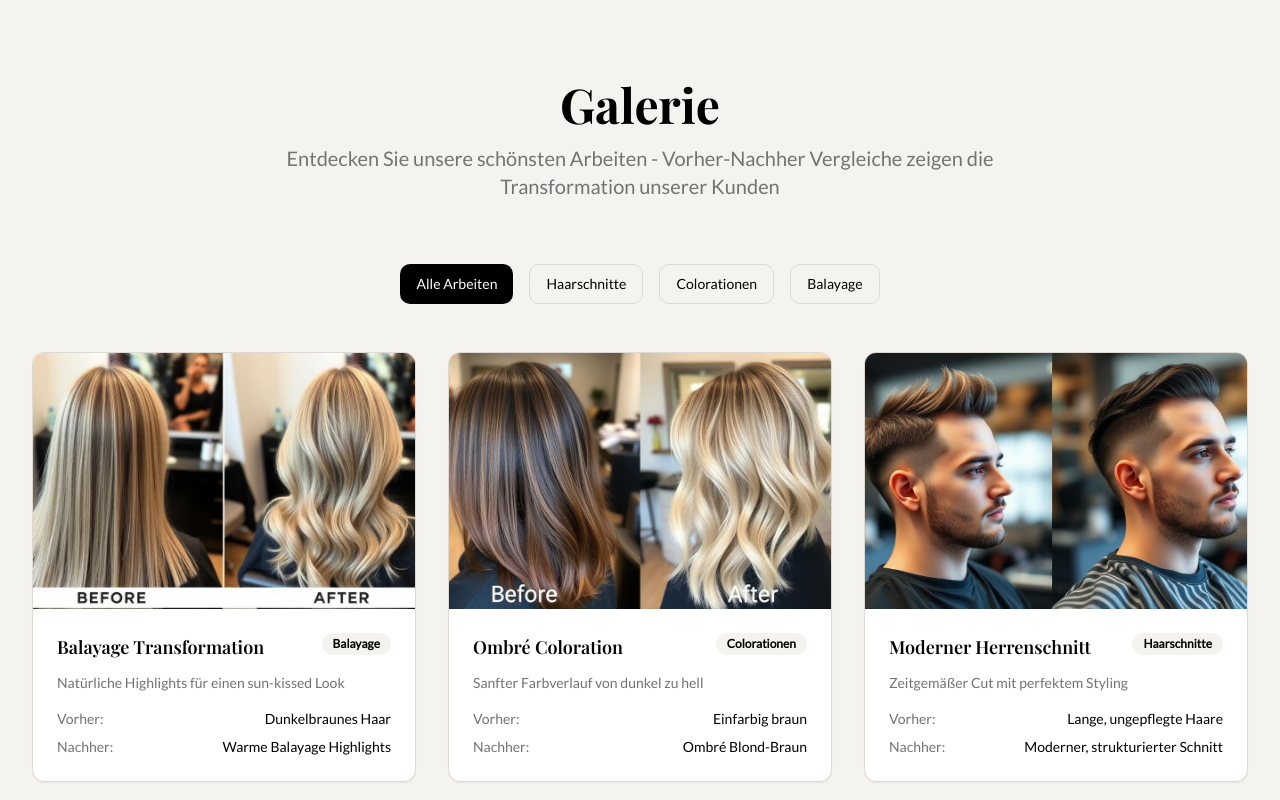
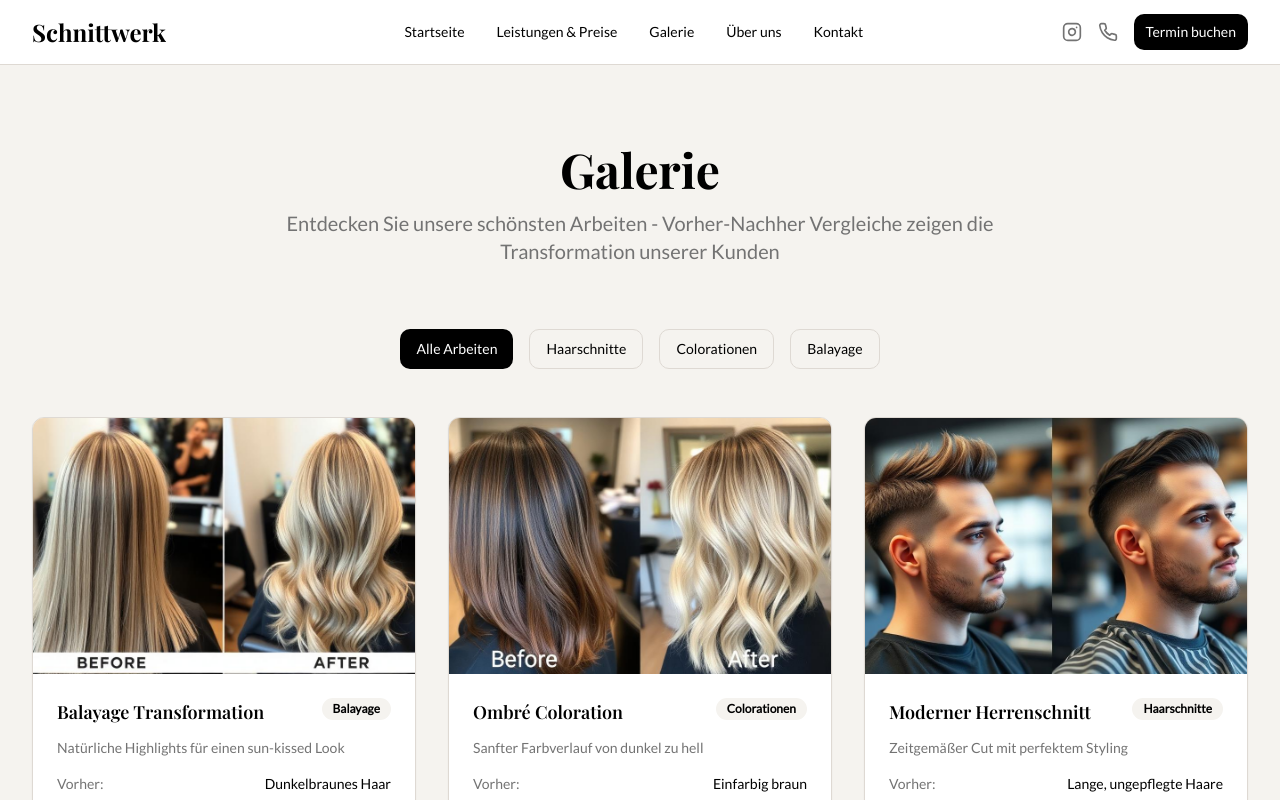
Before and after one commit to carosellagiuliano-max/Visualcode-test-Schriftwerksg, a React (Vite) app: page /galerie in a window 1280 px wide. Shown: the top 800 px of the page. Built offline with nearby package versions, Linux system fonts and the light colour scheme.

Commit message:
Add logo link to pages
Ensure Schnittwerk logo is present on the "Leistungen & Preise", "Galerie", "Über uns", and "Kontakt" pages, linking back to the homepage.

```diff
--- a/src/pages/About.tsx
+++ b/src/pages/About.tsx
@@ -15,6 +15,7 @@ import {
   Star,
   Calendar
 } from 'lucide-react';
+import Navigation from '@/components/ui/navigation';
 import ownerImage from '@/assets/team-owner.jpg';
 import stylistImage from '@/assets/team-stylist.jpg';
 
@@ -82,6 +83,7 @@ const About = () => {
 
   return (
     <div className="min-h-screen bg-background">
+      <Navigation />
       <div className="max-w-7xl mx-auto px-4 sm:px-6 lg:px-8 py-20">
         <div className="text-center mb-16">
           <h1 className="text-4xl md:text-5xl font-heading font-bold text-primary mb-4">
--- a/src/pages/Contact.tsx
+++ b/src/pages/Contact.tsx
@@ -11,6 +11,7 @@ import {
   MessageCircle,
   ExternalLink
 } from 'lucide-react';
+import NavigationComponent from '@/components/ui/navigation';
 
 const Contact = () => {
   const openingHours = [
@@ -49,6 +50,7 @@ const Contact = () => {
 
   return (
     <div className="min-h-screen bg-background">
+      <NavigationComponent />
       <div className="max-w-7xl mx-auto px-4 sm:px-6 lg:px-8 py-20">
         <div className="text-center mb-16">
           <h1 className="text-4xl md:text-5xl font-heading font-bold text-primary mb-4">
--- a/src/pages/Gallery.tsx
+++ b/src/pages/Gallery.tsx
@@ -3,6 +3,7 @@ import { Badge } from '@/components/ui/badge';
 import { Card, CardContent } from '@/components/ui/card';
 import { Button } from '@/components/ui/button';
 import { Instagram, Eye } from 'lucide-react';
+import Navigation from '@/components/ui/navigation';
 import gallery1 from '@/assets/gallery-1.jpg';
 import gallery2 from '@/assets/gallery-2.jpg';
 import gallery3 from '@/assets/gallery-3.jpg';
@@ -80,6 +81,7 @@ const Gallery = () => {
 
   return (
     <div className="min-h-screen bg-background">
+      <Navigation />
       <div className="max-w-7xl mx-auto px-4 sm:px-6 lg:px-8 py-20">
         <div className="text-center mb-16">
           <h1 className="text-4xl md:text-5xl font-heading font-bold text-primary mb-4">
--- a/src/pages/Services.tsx
+++ b/src/pages/Services.tsx
@@ -2,6 +2,7 @@ import React from 'react';
 import { Card, CardContent, CardDescription, CardHeader, CardTitle } from '@/components/ui/card';
 import { Badge } from '@/components/ui/badge';
 import { Scissors, Palette, Eye, Sparkles, Clock, Euro } from 'lucide-react';
+import Navigation from '@/components/ui/navigation';
 
 const Services = () => {
   const services = [
@@ -53,6 +54,7 @@ const Services = () => {
 
   return (
     <div className="min-h-screen bg-background">
+      <Navigation />
       <div className="max-w-7xl mx-auto px-4 sm:px-6 lg:px-8 py-20">
         <div className="text-center mb-16">
           <h1 className="text-4xl md:text-5xl font-heading font-bold text-primary mb-4">
```
